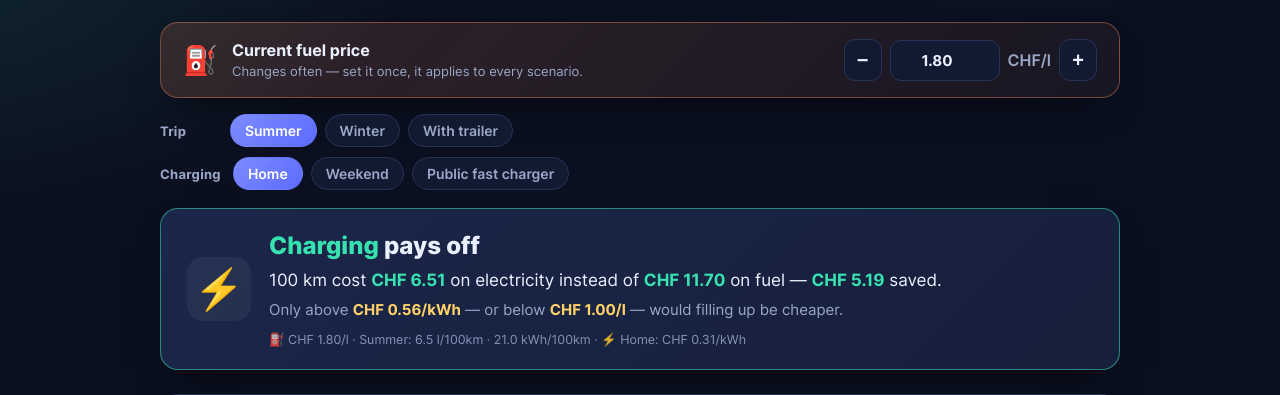
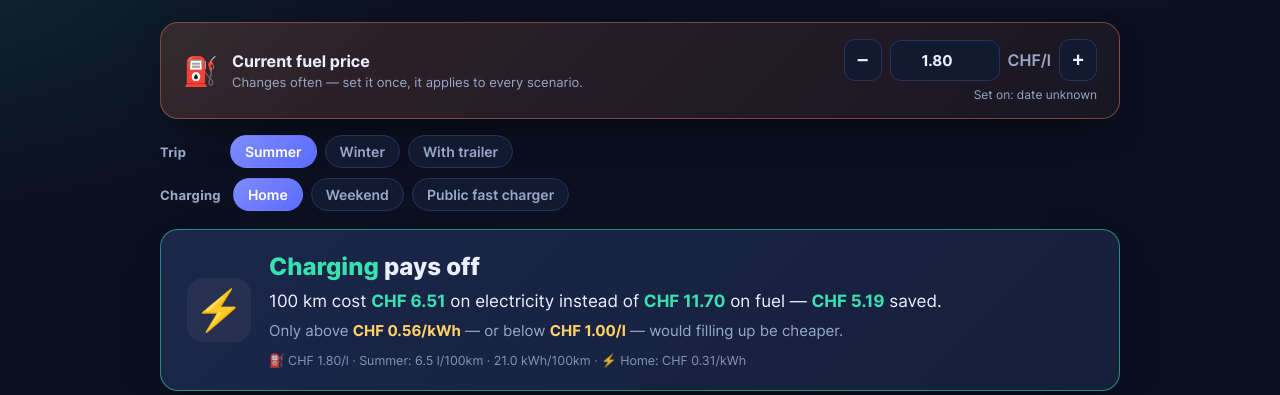
Before and after one commit to rjo3510/phev-sweetspot, a FastAPI app: page / in a window 1280 px wide. Shown: the part 199-594 px from the top of the page. Run offline with FastAPI, Linux system fonts and the light colour scheme; data comes from the database, SQL or seed files in the repository.

Commit message:
Show how fresh the saved fuel price is
Settings gets fuel_price_updated_at (stamped on every PUT, additive startup
migration, NULL = unknown). The fuelbar prints "Set on <date> (<n> days ago)"
under the input and turns amber after 14 days.

```diff
--- a/app/crud.py
+++ b/app/crud.py
@@ -1,5 +1,7 @@
 """Database access helpers and first-run seeding."""
 from __future__ import annotations
+
+from datetime import datetime, timezone
 
 from sqlalchemy.orm import Session
 
@@ -87,6 +89,9 @@ def get_settings(db: Session) -> models.Settings:
 def update_settings(db: Session, data: schemas.SettingsBase) -> models.Settings:
     obj = get_settings(db)
     obj.fuel_price = data.fuel_price
+    # Stamp every write: "set on <date>" answers the silent question of the rare
+    # visitor — is this price still current? Naive UTC (SQLite has no timezones).
+    obj.fuel_price_updated_at = datetime.now(timezone.utc).replace(tzinfo=None)
     db.commit()
     db.refresh(obj)
     return obj
--- a/app/main.py
+++ b/app/main.py
@@ -160,12 +160,27 @@ def _migrate_bilingual_names() -> None:
             conn.execute(text(f"ALTER TABLE {table} DROP COLUMN name"))
 
 
+def _migrate_settings_updated_at() -> None:
+    """Add `settings.fuel_price_updated_at` (when the fuel price was last set).
+
+    Existing rows stay NULL on purpose: for a database written before this column
+    existed the date is genuinely unknown, and the UI says "unknown" rather than
+    inventing today's date. The first save fills it in.
+    """
+    with engine.begin() as conn:
+        cols = [row[1] for row in conn.execute(text("PRAGMA table_info(settings)"))]
+        if not cols or "fuel_price_updated_at" in cols:
+            return
+        conn.execute(text("ALTER TABLE settings ADD COLUMN fuel_price_updated_at DATETIME"))
+
+
 @app.on_event("startup")
 def on_startup() -> None:
     logging.getLogger("uvicorn.error").info("PHEV Sweetspot Calculator — build %s", APP_VERSION[:7])
     Base.metadata.create_all(bind=engine)
     _migrate_legacy_fuel_price()
     _migrate_bilingual_names()
+    _migrate_settings_updated_at()
     db = SessionLocal()
     try:
         crud.seed_if_empty(db)
--- a/app/models.py
+++ b/app/models.py
@@ -1,7 +1,7 @@
 """ORM models for scenarios and charging locations."""
 from __future__ import annotations
 
-from sqlalchemy import Column, Float, Integer, String
+from sqlalchemy import Column, DateTime, Float, Integer, String
 
 from .database import Base
 
@@ -41,3 +41,7 @@ class Settings(Base):
 
     id = Column(Integer, primary_key=True)             # always 1
     fuel_price = Column(Float, nullable=False)         # CHF / liter (current market price)
+    # When the price was last written (naive UTC). NULL = unknown: seeded default, or a
+    # database from before this column existed. The UI shows the age so a rare visitor
+    # can tell whether the price is still plausible.
+    fuel_price_updated_at = Column(DateTime, nullable=True)
--- a/app/schemas.py
+++ b/app/schemas.py
@@ -1,7 +1,9 @@
 """Pydantic request/response schemas."""
 from __future__ import annotations
 
-from pydantic import BaseModel, ConfigDict, Field, model_validator
+from datetime import datetime, timezone
+
+from pydantic import BaseModel, ConfigDict, Field, field_serializer, model_validator
 
 
 class _BilingualName(BaseModel):
@@ -52,6 +54,17 @@ class SettingsBase(BaseModel):
 
 class SettingsRead(SettingsBase):
     model_config = ConfigDict(from_attributes=True)
+    # When the fuel price was last written; null = unknown (never set through this app).
+    fuel_price_updated_at: datetime | None = None
+
+    @field_serializer("fuel_price_updated_at")
+    def _as_utc(self, value: datetime | None) -> str | None:
+        """Stored naive (UTC) in SQLite — mark it as UTC so the browser converts it."""
+        if value is None:
+            return None
+        if value.tzinfo is None:
+            value = value.replace(tzinfo=timezone.utc)
+        return value.isoformat().replace("+00:00", "Z")
 
 
 # --- Auth --------------------------------------------------------------------
--- a/app/static/css/styles.css
+++ b/app/static/css/styles.css
@@ -115,7 +115,11 @@ body:not(.is-editor) .editor-only { display: none !important; }
 .fuelbar__icon { font-size: 28px; }
 .fuelbar__label strong { display: block; font-size: 16px; }
 .fuelbar__label small { color: var(--muted); font-size: 13px; }
+.fuelbar__set { display: flex; flex-direction: column; align-items: flex-end; gap: 6px; }
 .fuelbar__input { display: flex; align-items: center; gap: 8px; }
+/* Age of the saved price — quiet by default, amber once it is likely outdated. */
+.fuelbar__age { color: var(--muted); font-size: 12px; }
+.fuelbar__age.is-stale { color: var(--fuel); font-weight: 600; }
 .fuelbar__input input {
   width: 110px; font-size: 22px; font-weight: 700; text-align: center;
   padding: 8px 10px; border-color: rgba(255, 138, 91, 0.5);
--- a/app/static/js/app.js
+++ b/app/static/js/app.js
@@ -30,6 +30,9 @@ const I18N = {
     subtitle: "Fuel or electric? Find the price where it flips.",
     fuel_price_title: "Current fuel price",
     fuel_price_note: "Changes often — set it once, it applies to every scenario.",
+    fuel_set_on: "Set on {date} ({rel})",
+    fuel_set_unknown: "Set on: date unknown",
+    rel_today: "today", rel_yesterday: "yesterday", rel_days: "{n} days ago",
     chart_title: "When does charging pay off?",
     region_elec: "Electric cheaper", region_fuel: "Fuel cheaper",
     tipping_line: "Tipping line",
@@ -80,6 +83,9 @@ const I18N = {
     subtitle: "Benzin oder Strom? Finde den Preis, bei dem es kippt.",
     fuel_price_title: "Aktueller Benzinpreis",
     fuel_price_note: "Ändert sich oft — einmal setzen, gilt für alle Szenarien.",
+    fuel_set_on: "Gesetzt am {date} ({rel})",
+    fuel_set_unknown: "Gesetzt am: Datum unbekannt",
+    rel_today: "heute", rel_yesterday: "gestern", rel_days: "vor {n} Tagen",
     chart_title: "Wann lohnt sich Laden?",
     region_elec: "Strom günstiger", region_fuel: "Benzin günstiger",
     tipping_line: "Kipp-Linie",
@@ -148,6 +154,7 @@ let activeLocationId = Number(localStorage.getItem("activeLocationId")) || null;
 let lang = localStorage.getItem("lang") === "de" ? "de" : "en";
 let isEditor = false;   // owner logged in? writes are blocked for everyone else
 let fuelPrice = 1.80;   // global current fuel price (CHF/L), loaded from /api/settings
+let fuelPriceSetAt = null;   // when it was last saved (ISO string) — null = unknown
 let chart = null;
 let lastResult = null;  // keep the latest computed result so toggling re-renders instantly
 
@@ -193,6 +200,7 @@ function setLang(l) {
   applyLangToggleUI();
   applyStaticTranslations();
   applyEditMode();
+  renderFuelAge();          // date format and wording follow the language
   renderChips();            // chip names follow the language (with fallback)
   renderScenarioTable();
   renderLocationTable();
@@ -257,7 +265,9 @@ async function reload() {
     api.get("/api/settings"),
   ]);
   fuelPrice = settings.fuel_price;
+  fuelPriceSetAt = settings.fuel_price_updated_at || null;
   $("in-fuel-price").value = Number(fuelPrice).toFixed(2);
+  renderFuelAge();
   if (!scenarios.some((s) => s.id === activeScenarioId)) activeScenarioId = scenarios[0]?.id ?? null;
   if (!locations.some((l) => l.id === activeLocationId)) activeLocationId = locations[0]?.id ?? null;
   renderChips();
@@ -423,6 +433,32 @@ async function saveInputs() {
     toast(t("toast_saved"));
     await reload();
   } catch (e) { toast(e.message, true); }
+}
+
+// --- Freshness of the saved fuel price ---------------------------------------
+// Used rarely, the quiet question is "does that price still hold?". The date the
+// price was last saved answers it; past STALE_DAYS the line turns amber.
+const STALE_DAYS = 14;
+
+function renderFuelAge() {
+  const el = $("fuel-age");
+  const d = fuelPriceSetAt ? new Date(fuelPriceSetAt) : null;
+  if (!d || isNaN(d.getTime())) {
+    el.textContent = t("fuel_set_unknown");
+    el.classList.remove("is-stale");
+    return;
+  }
+  const day = (x) => new Date(x.getFullYear(), x.getMonth(), x.getDate()).getTime();
+  const days = Math.max(0, Math.round((day(new Date()) - day(d)) / 86400000));
+  const rel = days === 0 ? t("rel_today") : days === 1 ? t("rel_yesterday") : t("rel_days", { n: days });
+  el.textContent = t("fuel_set_on", { date: fmtDate(d), rel });
+  el.classList.toggle("is-stale", days >= STALE_DAYS);
+}
+
+function fmtDate(d) {
+  return lang === "de"
+    ? d.toLocaleDateString("de-CH", { day: "2-digit", month: "2-digit", year: "numeric" })
+    : d.toLocaleDateString("en-GB", { day: "numeric", month: "short", year: "numeric" });
 }
 
 function nudgeFuelPrice(delta) {
--- a/app/templates/index.html
+++ b/app/templates/index.html
@@ -47,11 +47,15 @@
           <small data-i18n="fuel_price_note">Changes often — set it once, it applies to every scenario.</small>
         </div>
       </div>
-      <div class="fuelbar__input">
-        <button class="step" id="fuel-down" title="−0.05">−</button>
-        <input type="number" inputmode="decimal" step="0.01" min="0" id="in-fuel-price" />
-        <span class="unit">CHF/l</span>
-        <button class="step" id="fuel-up" title="+0.05">+</button>
+      <div class="fuelbar__set">
+        <div class="fuelbar__input">
+          <button class="step" id="fuel-down" title="−0.05">−</button>
+          <input type="number" inputmode="decimal" step="0.01" min="0" id="in-fuel-price" />
+          <span class="unit">CHF/l</span>
+          <button class="step" id="fuel-up" title="+0.05">+</button>
+        </div>
+        <!-- How fresh is the saved price? Answers "is this still current?" without a click. -->
+        <small class="fuelbar__age" id="fuel-age"></small>
       </div>
     </section>
 
```
Also changed, not shown: CLAUDE.md (+4 -0 lines), .claude-status.md (added), README.md.
